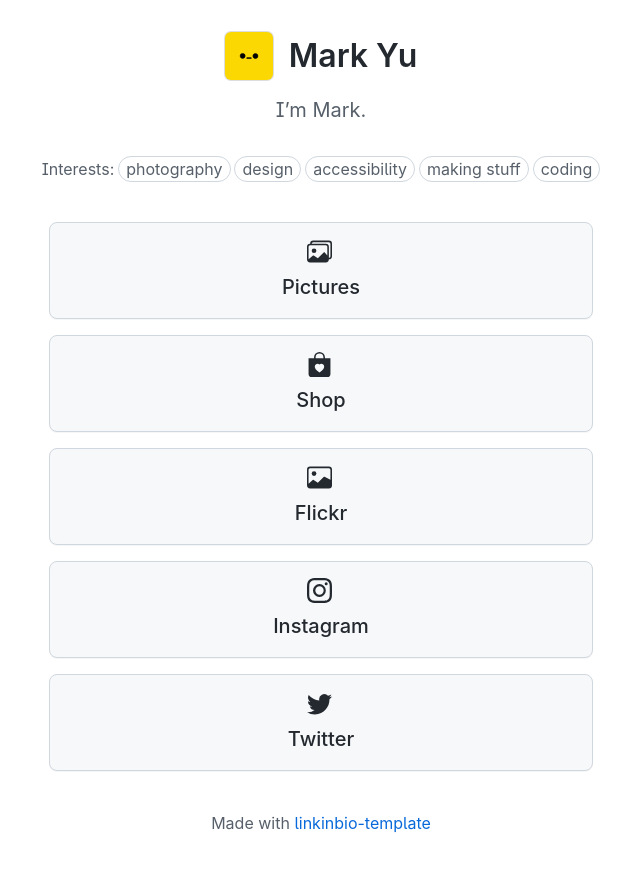
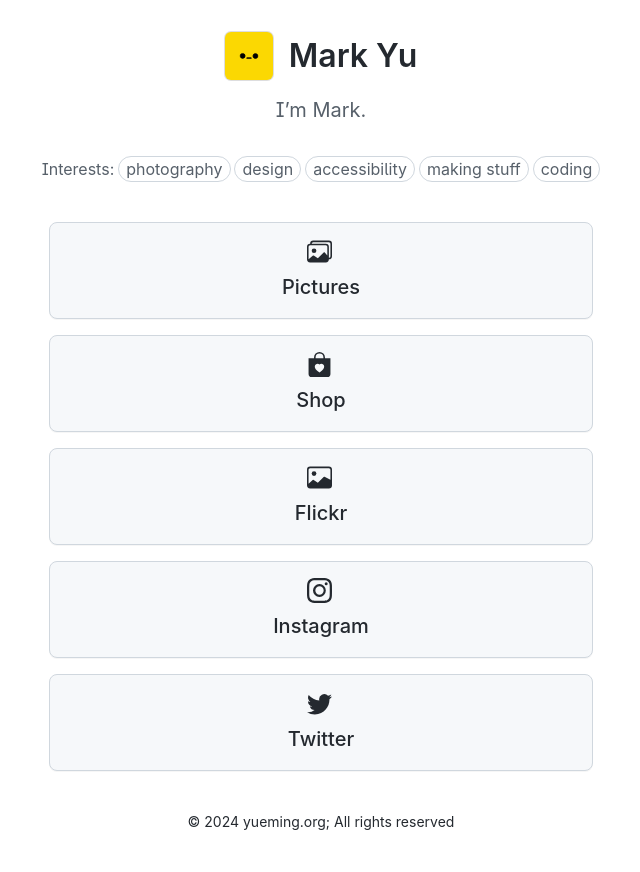
Before and after one commit to mkyyu/org.yueming, a Jekyll site: the page built from index.md, in a window 1280 px wide. Shown: the top 872 px of the page, without its empty margins (319-959 px from the left). Built offline with Jekyll 4.4.1, drawn with Linux system fonts in a browser that asks for light colours; our own code applies the rules of GitHub Pages for plain Markdown files.

Commit message:
Update footer.html

```diff
--- a/_includes/footer.html
+++ b/_includes/footer.html
@@ -1,3 +1,3 @@
 <footer class="text-center my-6">
-    <p class="f4-mktg color-fg-muted">Made with <a href="https://github.com/pglevy/linkinbio-template" class="">linkinbio-template</a></p>
+    <p>© 2024 yueming.org; All rights reserved </p>
 </footer>
```
